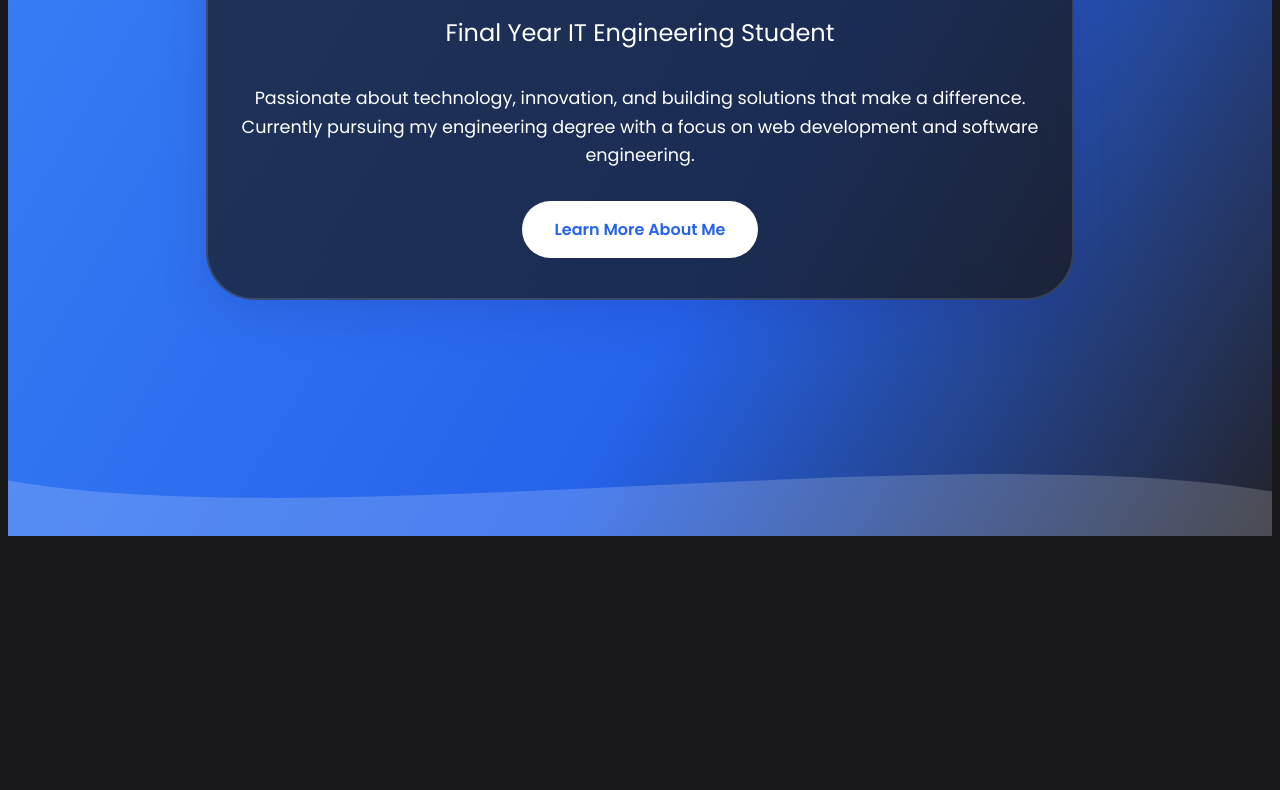
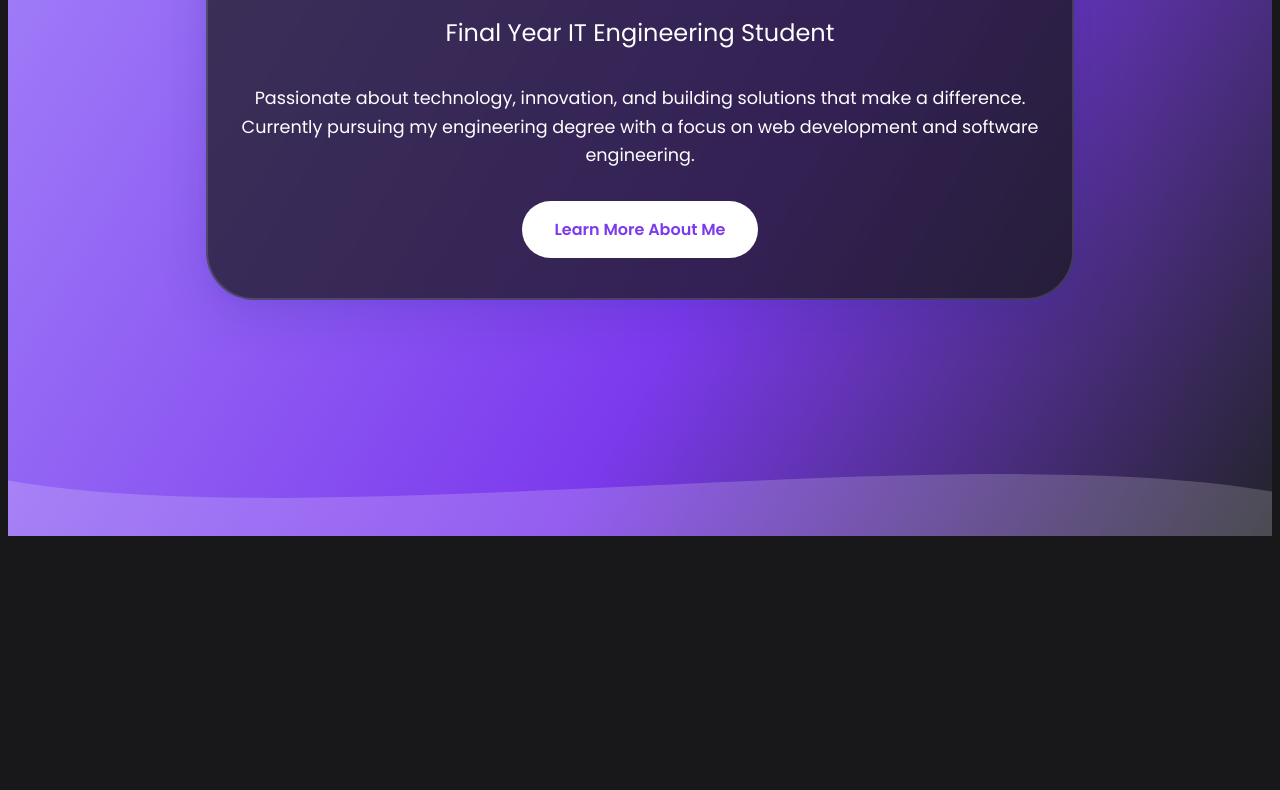
Before and after one commit to Rostan0511/rostan-portfolio, a plain HTML site: page index.html in a window 1280 px wide. Shown: the part 392-1182 px from the top of the page. Drawn offline with nearby package versions, Linux system fonts and the light colour scheme.

Commit message:
Initial portfolio commit 2

```diff
--- a/index.html
+++ b/index.html
@@ -1406,7 +1406,7 @@
             });
         });
         // Load theme from storage
-        const savedTheme = localStorage.getItem('themeColor') || 'blue';
+        const savedTheme = localStorage.getItem('themeColor') || 'purple';
         setTheme(savedTheme);
         // Dark Mode Toggle
         const darkModeToggle = document.querySelector('.dark-mode-toggle');
```
